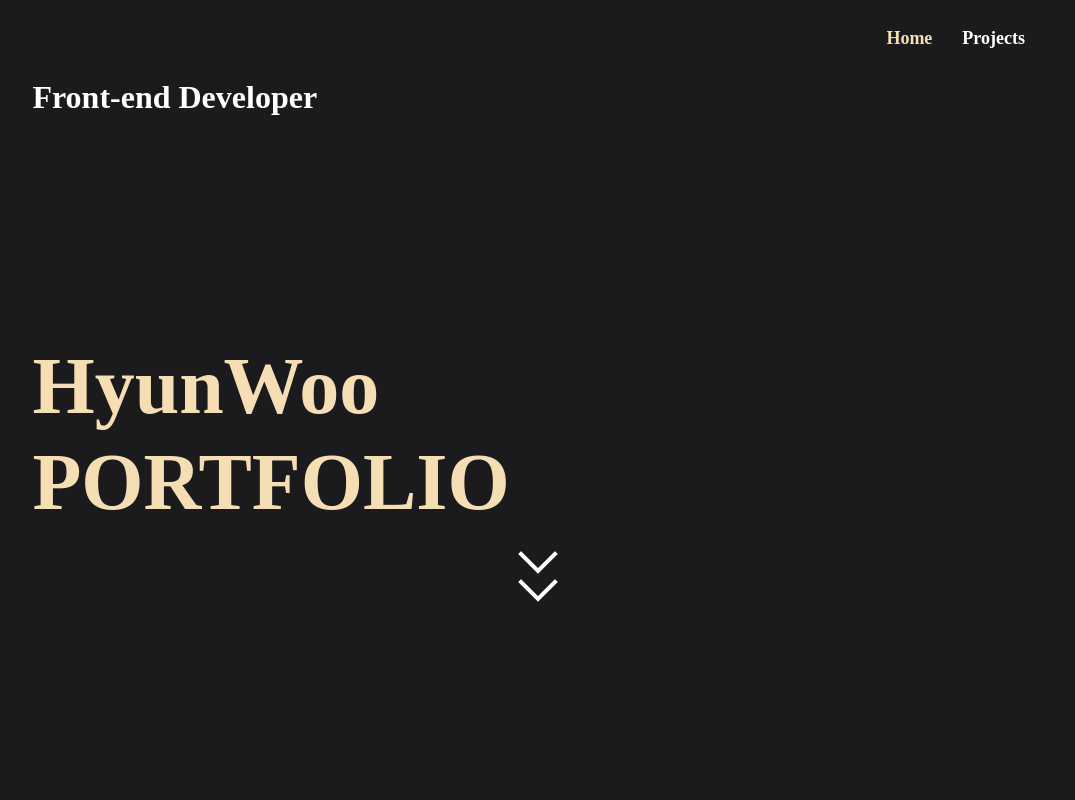
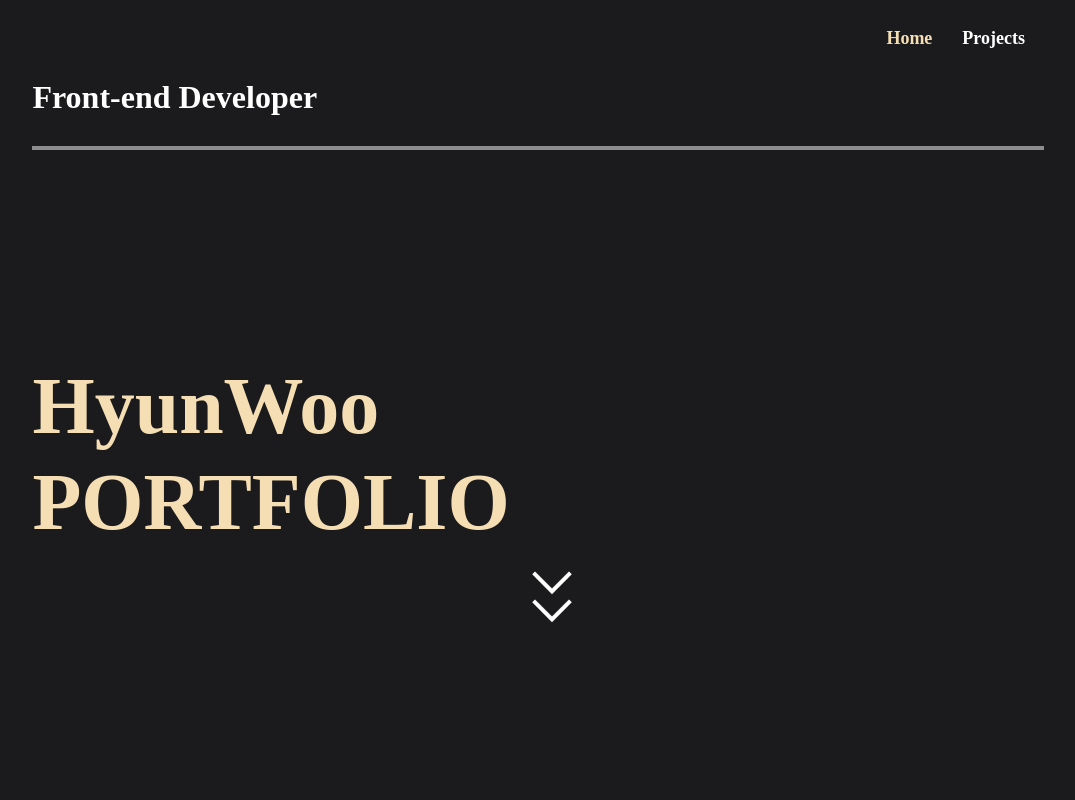
Before and after one commit to koohyunwoo1/PortFolio, a React (Vite) app: page / in a window 1280 px wide. Shown: the top 800 px of the page, without its empty margins (102-1177 px from the left). Built offline with nearby package versions, Linux system fonts and the light colour scheme.

Commit message:
포트폴리오 css 수정 && Arrow 컴포넌트화

```diff
--- a/src/components/Home/Header.jsx
+++ b/src/components/Home/Header.jsx
@@ -1,7 +1,40 @@
-import React from "react";
+import React, { useEffect, useRef, useState } from "react";
 import "../../style/Components/Header.css";
+import "../../style/Profile/Profile.css";
+
 const Header = () => {
-  return <h1 className="Header">Front-end Developer</h1>;
+  const hrRef = useRef(null);
+  const [isVisible, setIsVisible] = useState(false);
+
+  useEffect(() => {
+    const observer = new IntersectionObserver(
+      ([entry]) => {
+        if (entry.isIntersecting) {
+          setIsVisible(true);
+        } else {
+          setIsVisible(false);
+        }
+      },
+      { threshold: 0.1 }
+    );
+
+    if (hrRef.current) {
+      observer.observe(hrRef.current);
+    }
+
+    return () => {
+      if (hrRef.current) {
+        observer.unobserve(hrRef.current);
+      }
+    };
+  }, []);
+
+  return (
+    <div>
+      <h1 className="Header">Front-end Developer</h1>
+      <hr ref={hrRef} className={`ProfileHr ${isVisible ? "animate" : ""}`} />
+    </div>
+  );
 };
 
 export default Header;
--- a/src/components/Profile/Career.jsx
+++ b/src/components/Profile/Career.jsx
@@ -5,7 +5,7 @@ import "../../style/Profile/Profile.css";
 const Career = () => {
   return (
     <>
-      <div className="Career">
+      {/* <div className="Career">
         <i
           className="fas fa-project-diagram"
           style={{ marginRight: "10px" }}
@@ -30,8 +30,8 @@ const Career = () => {
             </li>
           </ul>
         </li>
-      </ul>
-      <hr className="ProfileHr" />
+      </ul> */}
+
       <div className="Career">
         <i
           className="fas fa-project-diagram"
@@ -41,6 +41,24 @@ const Career = () => {
       </div>
 
       <ul className="CareerTitle">
+        <li className="CareerText">
+          삼성청년SW아카데미 11th ( 2024.01 ~ 2024.12 )
+          <ul className="CareerSubText">
+            <li>
+              파이썬 반에서 시작하여 파이썬을 이용해 Django 프레임워크를
+              학습했습니다. 이 과정에서 HTML과 CSS와 같은 웹 기본 기술을 익혔고,
+              JavaScript 교육을 통해 프론트엔드 프레임워크인 Vue.js를
+              배웠습니다.
+            </li>
+            <li>
+              2학기에는 두 번의 프로젝트 경험을 통해 React를 새롭게 배우게
+              되었으며, 더 나아가 TypeScript를 사용하여 React Native로 모바일
+              애플리케이션을 개발한 경험이 있습니다. 이러한 프로젝트 경험을 통해
+              프론트엔드와 백엔드 전반에 걸친 개발 역량을 키웠습니다.
+            </li>
+          </ul>
+        </li>
+
         <li className="CareerText">
           경성대학교 빅데이터응용통계학과 (2018.03 ~ 2024.02)
           <ul className="CareerSubText">
@@ -53,11 +71,11 @@ const Career = () => {
               더불어, 여론조사 방법론을 배우고 실제 설문을 실시하여 수집한
               데이터를 분석하는 경험도 쌓았습니다.
             </li>
-            {/* <li>
+            <li>
               파이썬을 활용하여 타이타닉 데이터와 꽃잎 데이터셋을
               분석해보았습니다. 이 과정에서 데이터 전처리, 시각화, 통계적 분석
               등을 경험하며 실무적인 데이터 분석 능력을 키웠습니다.
-            </li> */}
+            </li>
           </ul>
         </li>
       </ul>
--- a/src/components/Profile/Profile.jsx
+++ b/src/components/Profile/Profile.jsx
@@ -1,4 +1,4 @@
-import React from "react";
+import React, { useEffect, useRef, useState } from "react";
 import "../../style/Profile/Profile.css";
 import { FontAwesomeIcon } from "@fortawesome/react-fontawesome";
 import {
@@ -13,6 +13,32 @@ import Skill from "./Skill";
 import Career from "./Career";
 
 const Profile = () => {
+  const hrRef = useRef(null);
+  const [isVisible, setIsVisible] = useState(false);
+
+  useEffect(() => {
+    const observer = new IntersectionObserver(
+      ([entry]) => {
+        if (entry.isIntersecting) {
+          setIsVisible(true);
+        } else {
+          setIsVisible(false);
+        }
+      },
+      { threshold: 0.1 }
+    );
+
+    if (hrRef.current) {
+      observer.observe(hrRef.current);
+    }
+
+    return () => {
+      if (hrRef.current) {
+        observer.unobserve(hrRef.current);
+      }
+    };
+  }, []);
+
   return (
     <div>
       <div className="Profile">
@@ -38,7 +64,9 @@ const Profile = () => {
             <span className="Badge">React.js</span>
           </div>
           <div className="ProfileIntro">
-            사용자 중심의 인터페이스를 만들어가는 프론트엔드 개발자입니다.
+            최고의 UI/UX는 보이지 않지만 느껴지는 것.
+            <br />
+            보이지 않는 완벽함을 위해 노력하는 프론트엔드 개발자입니다.
           </div>
           <div className="ProfileLink">
             <div className="ProfileGithub">
@@ -62,11 +90,12 @@ const Profile = () => {
           </div>
         </div>
       </div>
-      <hr className="ProfileHr" />
+
+      <hr ref={hrRef} className={`ProfileHr ${isVisible ? "animate" : ""}`} />
+
       <div className="ProfileSkill" id="Skill">
         <Skill />
       </div>
-      <hr className="ProfileHr" />
       <div className="ProfileCareer">
         <Career />
       </div>
--- /dev/null
+++ b/src/components/common/Arrow.jsx
@@ -0,0 +1,13 @@
+import React from "react";
+import "../../style/Common/Arrow.css";
+
+const Arrow = ({ onClick }) => {
+  return (
+    <div className="arrow" onClick={onClick}>
+      <span></span>
+      <span></span>
+    </div>
+  );
+};
+
+export default Arrow;
--- a/src/pages/Home/Home.jsx
+++ b/src/pages/Home/Home.jsx
@@ -4,7 +4,8 @@ import Header from "../../components/Home/Header";
 import HeaderBar from "../../components/Home/HeaderBar";
 import Name from "../../components/Profile/Name";
 import Profile from "../../components/Profile/Profile";
-import Project from "../../pages/Project/Project";
+import Arrow from "../../components/common/Arrow";
+
 const Home = () => {
   const [showHeaderBar, setShowHeaderBar] = useState(false);
   const [showArrow, setShowArrow] = useState(false);
@@ -38,7 +39,6 @@ const Home = () => {
   };
 
   return (
-    <>
     <div className="Container">
       <div className="HeaderContainer">
         <Header />
@@ -46,9 +46,8 @@ const Home = () => {
       <div className="NameContainer">
         <Name onComplete={handleNameComplete} />
         {showArrow && (
-            <div className="arrow" onClick={handleArrowClick}>
-              <span></span>
-              <span></span>
+          <div onClick={handleArrowClick}>
+            <Arrow />
           </div>
         )}
       </div>
@@ -73,7 +72,6 @@ const Home = () => {
         <Profile />
       </div>
     </div>
-    </>
   );
 };
 
--- a/src/pages/Project/Project.jsx
+++ b/src/pages/Project/Project.jsx
@@ -4,10 +4,10 @@ import ProjectItem from "../../components/Project/ProjectItem";
 import "../../style/Project/Project.css";
 import "@fortawesome/fontawesome-free/css/all.min.css";
 import "../../style/Home/Home.css";
-
 import GflexImage from "../../assets/Gflex.png";
 import RunUsImage from "../../assets/RunUs.png";
 import PillSooImage from "../../assets/PillSoo.png";
+import Arrow from "../../components/common/Arrow";
 
 const Project = () => {
   const [showHeaderBar, setShowHeaderBar] = useState(false);
@@ -92,17 +92,8 @@ const Project = () => {
         Projects
       </div>
       {showArrow && (
-        <div
-          className="arrow"
-          onClick={handleArrowClick}
-          style={{
-            position: "absolute",
-            bottom: "150px",
-            left: "50%",
-          }}
-        >
-          <span></span>
-          <span></span>
+        <div onClick={handleArrowClick}>
+          <Arrow />
         </div>
       )}
       <div className="ProjectSubtitle" id="project-subtitle">
--- /dev/null
+++ b/src/style/Common/Arrow.css
@@ -0,0 +1,46 @@
+.arrow {
+  display: flex;
+  flex-direction: column;
+  align-items: center;
+  opacity: 0;
+  transform: translateY(10px);
+  animation: fadeInUp 0.5s forwards;
+  position: absolute;
+  left: 50%;
+  top: 550px;
+  transform: translateX(-50%);
+}
+
+.arrow span {
+  position: relative;
+  display: block;
+  width: 24px;
+  height: 24px;
+  border-left: 4px solid #fff;
+  border-bottom: 4px solid #fff;
+  transform: rotate(-45deg);
+  animation: sdb 2s infinite;
+}
+
+@keyframes fadeInUp {
+  0% {
+    opacity: 0;
+    transform: translateY(10px);
+  }
+  100% {
+    opacity: 1;
+    transform: translateY(0);
+  }
+}
+
+@keyframes sdb {
+  0% {
+    transform: rotate(-45deg) translate(0, 0);
+  }
+  20% {
+    transform: rotate(-45deg) translate(-10px, 10px);
+  }
+  40% {
+    transform: rotate(-45deg) translate(0, 0);
+  }
+}
--- a/src/style/Profile/Profile.css
+++ b/src/style/Profile/Profile.css
@@ -42,9 +42,10 @@
 }
 
 .ProfileIntro {
-  font-size: 16px;
+  font-size: 14px;
   font-weight: bold;
 }
+
 .Badges {
   margin-top: 10px;
 }
@@ -68,12 +69,34 @@
   color: white;
 }
 
+/* hr태그 애니메이션 효과 적용 */
+
+@keyframes slideIn {
+  from {
+    width: 0;
+    opacity: 0;
+  }
+  to {
+    width: 100%;
+    opacity: 1;
+  }
+}
+
 .ProfileHr {
-  margin-top: 50px;
+  margin-top: 30px;
   border: none;
-  border-top: 1px solid rgba(255, 255, 255, 0.5);
-  margin: 20px 0;
+  border-top: 4px solid rgba(255, 255, 255, 0.5);
+  width: 0;
+  opacity: 0;
+  transition: all 1s ease-out;
 }
+
+.ProfileHr.animate {
+  animation: slideIn 1s ease-out forwards;
+}
+
+
+
 
 .ProfileCareer {
   color: white;
```
Also changed, not shown: src/components/Profile/Skill.jsx (+25 -60 lines). Lines whose indentation alone changed are shown as unchanged.
